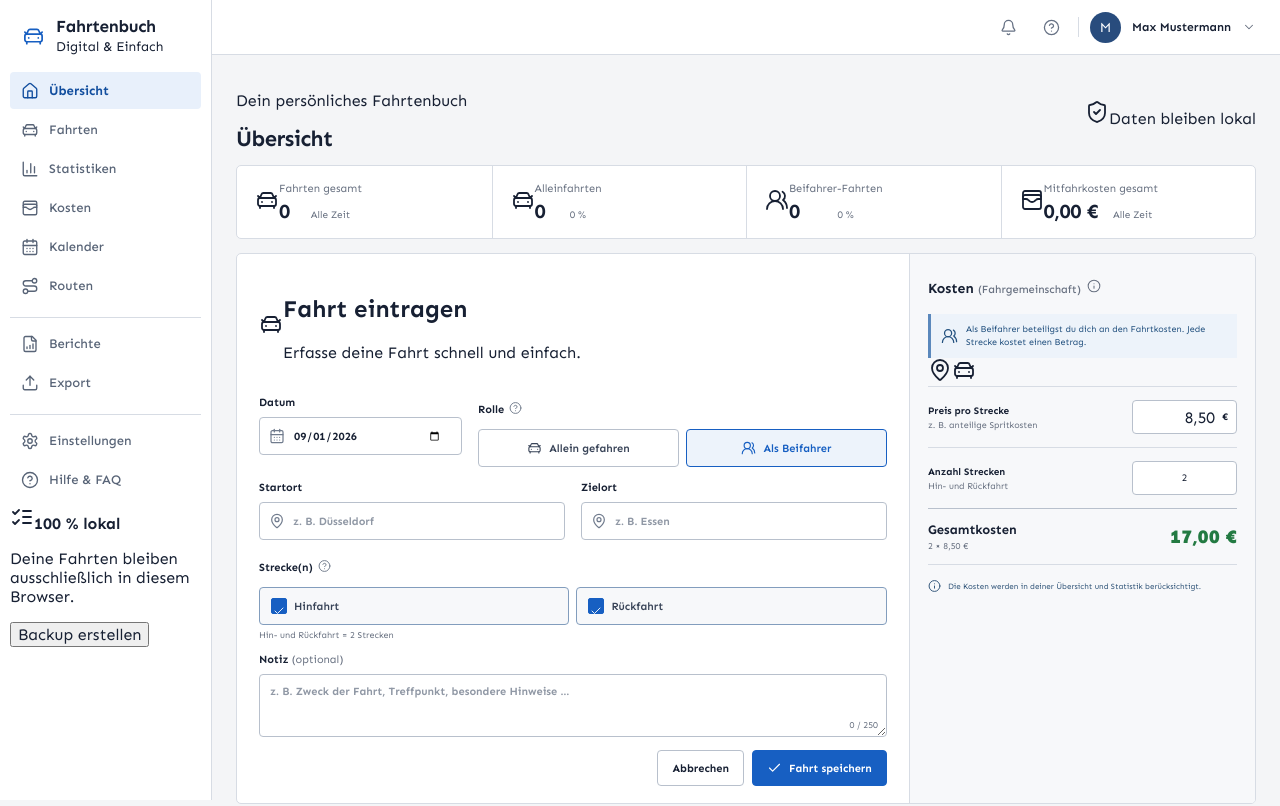
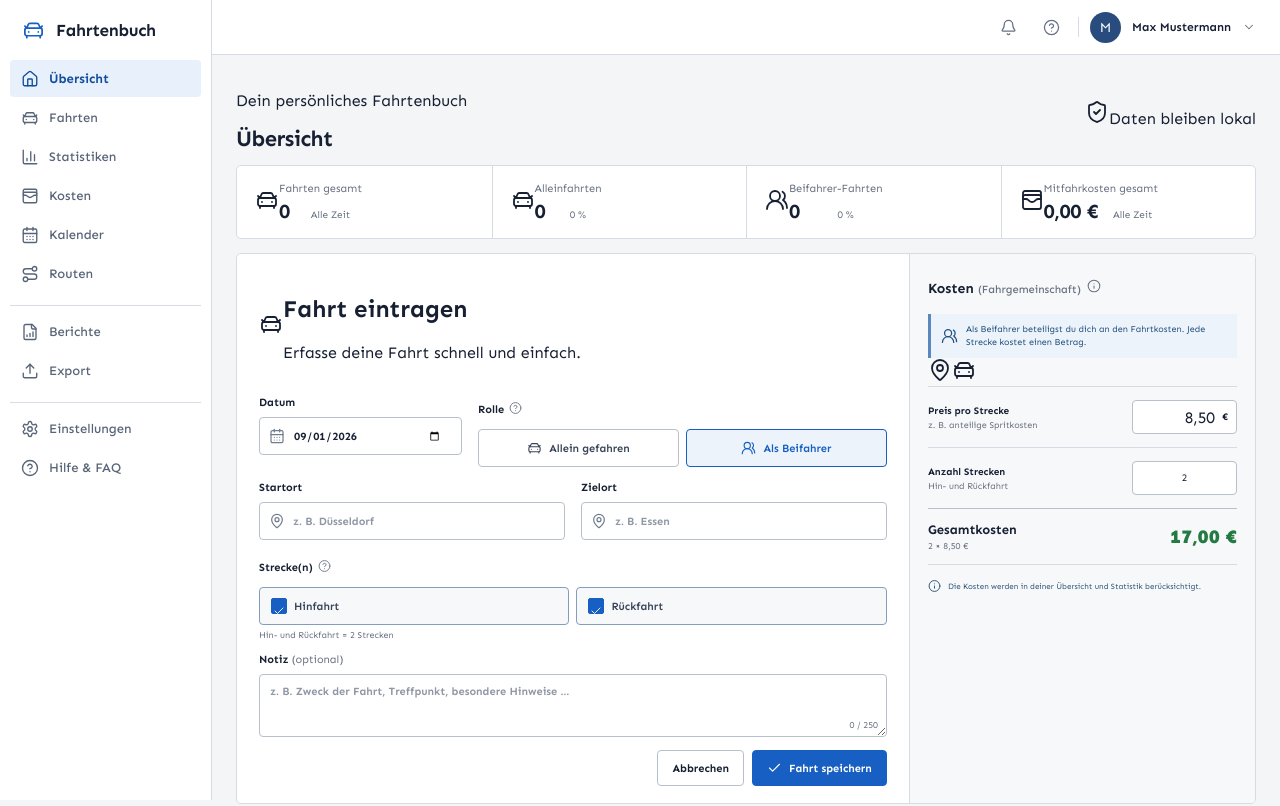
Before and after one commit to nightlifex/fahrtenbuch, a React (Vite) app: page / in a window 1280 px wide. Shown: the top 806 px of the page. Built offline with nearby package versions, Linux system fonts and the light colour scheme.

Commit message:
Redesign: src/components/Layout.tsx

```diff
--- a/src/components/Layout.tsx
+++ b/src/components/Layout.tsx
@@ -1,7 +1,7 @@
 import type { ReactNode } from "react";
 import {
   BarChart3, Bell, CalendarDays, CarFront, ChevronDown, CircleHelp, FileBarChart,
-  Home, Menu, Route, Settings, WalletCards, X, Upload, ListChecks,
+  Home, Menu, Route, Settings, WalletCards, X, Upload,
 } from "lucide-react";
 
 export type ViewId = "overview" | "trips" | "statistics" | "costs" | "calendar" | "routes" | "reports" | "settings";
@@ -44,7 +44,7 @@ export function Layout({ children, activeView, onNavigate, userName, mobileMenuO
       <aside className={`sidebar ${mobileMenuOpen ? "sidebar-open" : ""}`}>
         <div className="brand-row">
           <span className="brand-mark"><CarFront /></span>
-          <span><strong>Fahrtenbuch</strong><small>Digital &amp; Einfach</small></span>
+          <span><strong>Fahrtenbuch</strong></span>
           <button className="icon-button drawer-close" onClick={() => setMobileMenuOpen(false)} aria-label="Menü schließen"><X /></button>
         </div>
         <nav aria-label="Hauptnavigation">
@@ -58,7 +58,6 @@ export function Layout({ children, activeView, onNavigate, userName, mobileMenuO
             </div>
           ))}
         </nav>
-        <div className="privacy-card"><span><ListChecks /></span><strong>100 % lokal</strong><p>Deine Fahrten bleiben ausschließlich in diesem Browser.</p><button onClick={() => navigate("settings")}>Backup erstellen</button></div>
       </aside>
       <div className="app-workspace">
         <header className="topbar">
```
